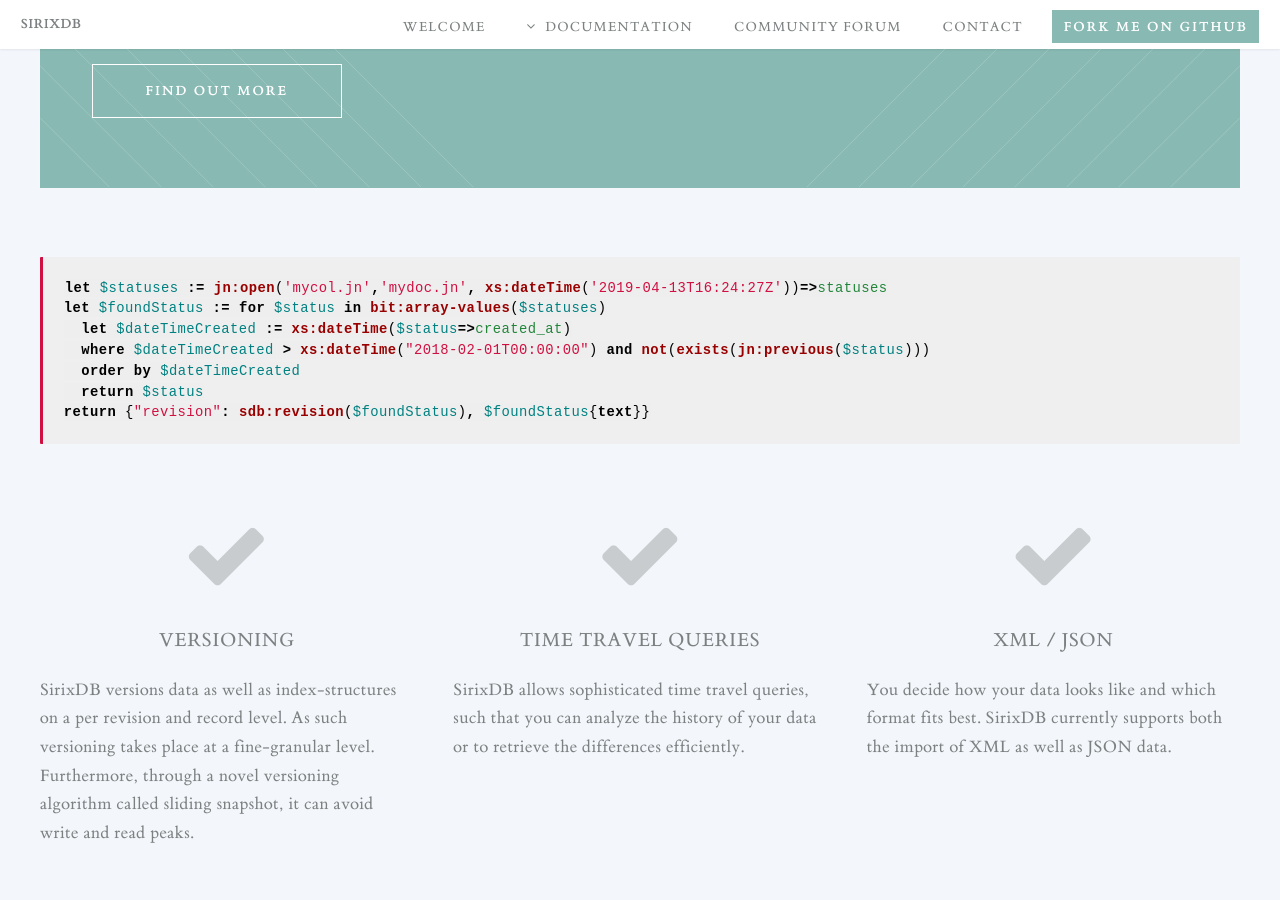
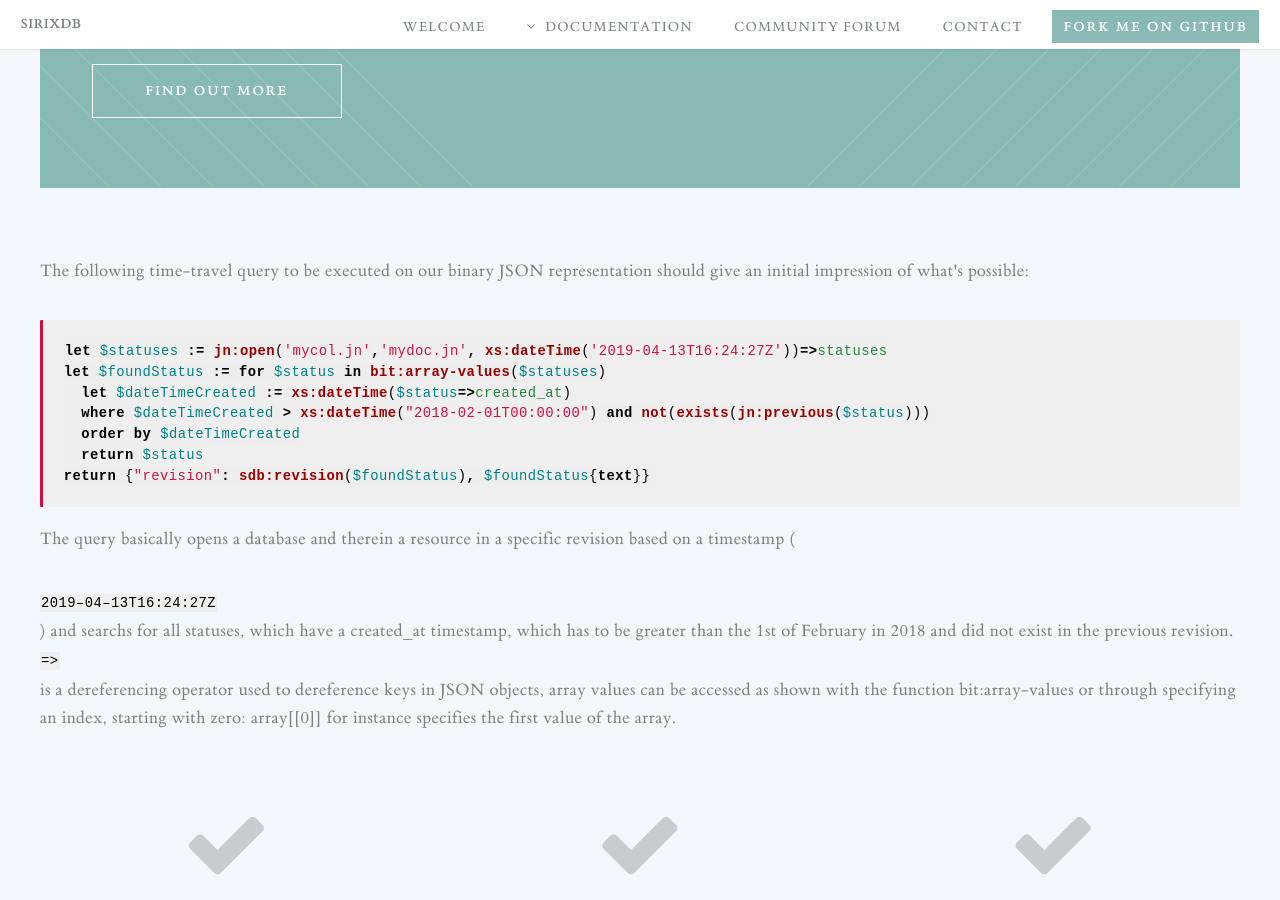
Before and after one commit to sirixdb/sirixdb.github.io, a Jekyll site: the page built from index.html, in a window 1280 px wide and 900 px high, scrolled down 1496 px. Built offline with Jekyll 4.4.1, drawn with Linux system fonts in a browser that asks for light colours.

Commit message:
Update index.html

```diff
--- a/index.html
+++ b/index.html
@@ -48,6 +48,7 @@
 					</section>
 
 <section class="wrapper style1 container special">
+	<p>The following time-travel query to be executed on our binary JSON representation should give an initial impression of what's possible:</p>
 <div class="language-xquery highlighter-rouge"><div class="highlight"><pre class="highlight"><code><span class="k">let</span><span class="w"> </span><span class="nv">$statuses</span><span class="w"> </span><span class="o">:=</span><span class="w"> </span><span class="nf">jn:open</span><span class="p">(</span><span class="s">'mycol.jn'</span><span class="o">,</span><span class="s">'mydoc.jn'</span><span class="o">,</span><span class="w"> </span><span class="nf">xs:dateTime</span><span class="p">(</span><span class="s">'2019-04-13T16:24:27Z'</span><span class="p">))</span><span class="o">=&gt;</span><span class="nt">statuses</span><span class="w">
 </span><span class="k">let</span><span class="w"> </span><span class="nv">$foundStatus</span><span class="w"> </span><span class="o">:=</span><span class="w"> </span><span class="k">for</span><span class="w"> </span><span class="nv">$status</span><span class="w"> </span><span class="k">in</span><span class="w"> </span><span class="nf">bit:array-values</span><span class="p">(</span><span class="nv">$statuses</span><span class="p">)</span><span class="w">
   </span><span class="k">let</span><span class="w"> </span><span class="nv">$dateTimeCreated</span><span class="w"> </span><span class="o">:=</span><span class="w"> </span><span class="nf">xs:dateTime</span><span class="p">(</span><span class="nv">$status</span><span class="o">=&gt;</span><span class="nt">created_at</span><span class="p">)</span><span class="w">
@@ -56,6 +57,7 @@
   </span><span class="k">return</span><span class="w"> </span><span class="nv">$status</span><span class="w">
 </span><span class="k">return</span><span class="w"> </span><span class="p">{</span><span class="s">"revision"</span><span class="o">:</span><span class="w"> </span><span class="nf">sdb:revision</span><span class="p">(</span><span class="nv">$foundStatus</span><span class="p">)</span><span class="o">,</span><span class="w"> </span><span class="nv">$foundStatus</span><span class="p">{</span><span class="k">text</span><span class="p">}}</span><span class="w">
 </span></code></pre></div></div>
+	<p>The query basically opens a database and therein a resource in a specific revision based on a timestamp (<pre><code>2019–04–13T16:24:27Z</code></pre>) and searchs for all statuses, which have a created_at timestamp, which has to be greater than the 1st of February in 2018 and did not exist in the previous revision. <pre><code>=&gt;</code></pre> is a dereferencing operator used to dereference keys in JSON objects, array values can be accessed as shown with the function bit:array-values or through specifying an index, starting with zero: array[[0]] for instance specifies the first value of the array.</p>
 </section>
 
 
```
